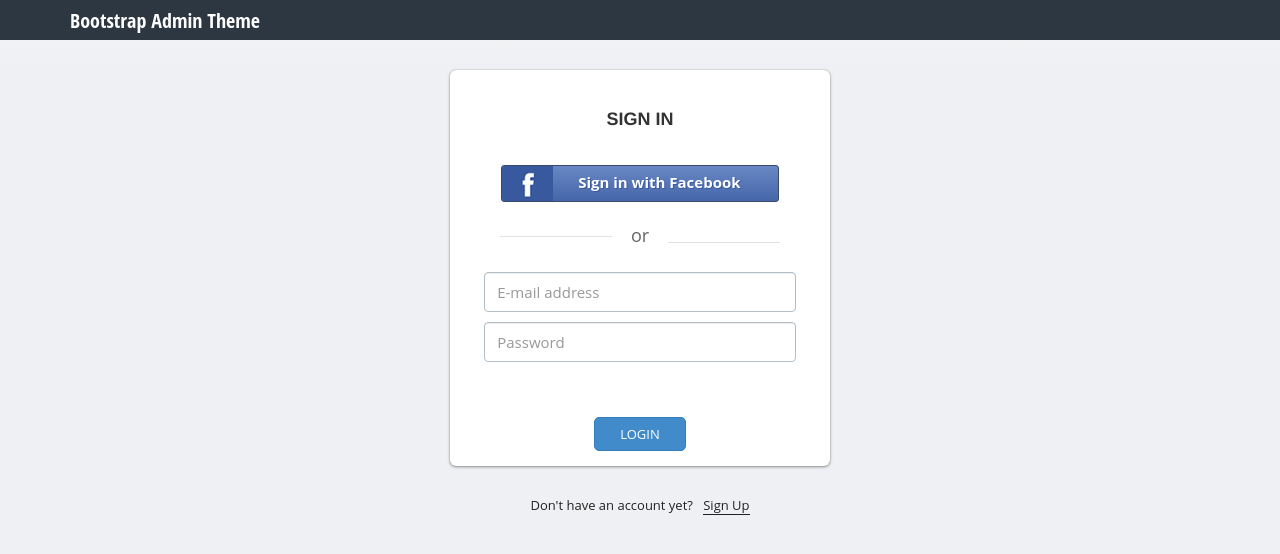
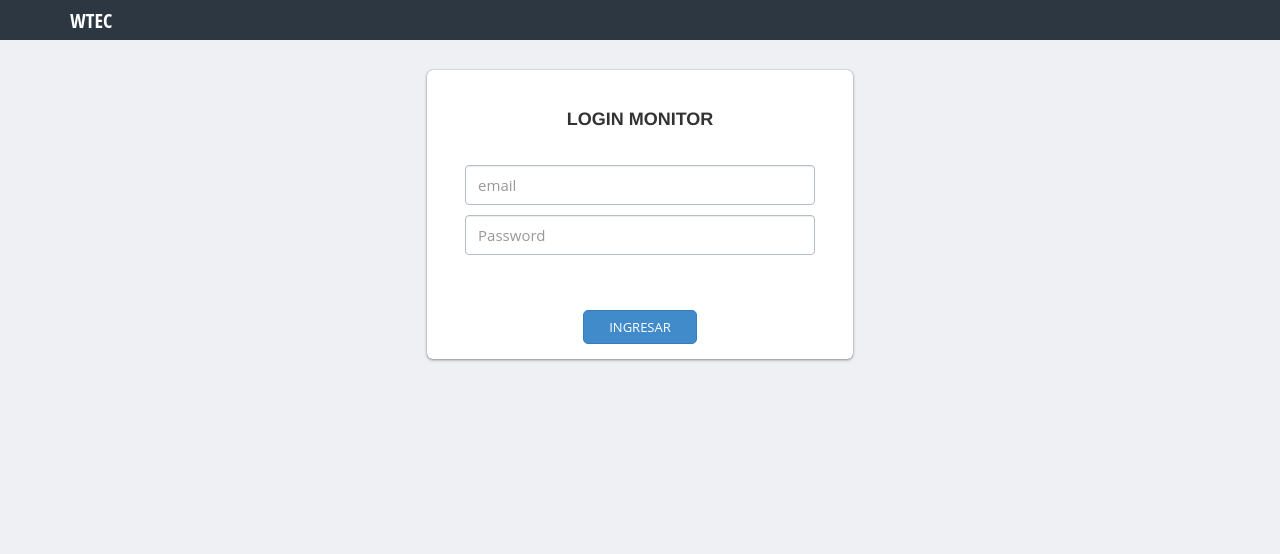
Before and after one commit to KuanYuChen/MQTTmonitor, a Flask app: template templates/login.html in a window 1280 px wide. Shown: the top 554 px of the page. Run offline with Flask 2, Linux system fonts and the light colour scheme; the template is opened without the code that fills it, so the values that code supplies are empty; some libraries are stand-ins or nearby versions.

Commit message:
se agrega simple login de autentificacion

```diff
--- a/app.py
+++ b/app.py
@@ -1,5 +1,11 @@
-from flask import Flask, render_template, session, request, redirect, Response
+import os
+
+from flask import Flask, render_template, session, request, redirect, Response, url_for
 from flask import jsonify
+from functools import wraps
+
+
+
 
 
 from db import Accionwtec
@@ -8,6 +14,7 @@ import time
 
 
 app = Flask(__name__)
+app.secret_key = os.urandom(24)
 app.debug = True
 
 #_______TIEMPOS DE MINUTOS DE DESCONEXION________#
@@ -16,10 +23,49 @@ ERROR = 10
 #_______FIN TIEMPOS___________________#
 
 
+
+
+#-------Autentificacion-----#
+
+
+def requires_auth(f):
+	@wraps(f)
+	def decorated(*args, **kwargs):
+		if 'usuario' in session:
+			if session['usuario'] != None:
+				return f(*args, **kwargs)
+		return redirect(url_for("login"))
+	return decorated
+
+#------Fin autentificacion -----------#
+
+
 #----------------RUTAS---------------#
+
 @app.route('/')
+def login():
+	return render_template('login.html')
+
+@app.route('/login', methods = ['POST'])
+def verificar():
+	email=str(request.form.get('usuario'))
+	password=str(request.form.get('password'))
+	usuario = Accionwtec.AccionWtec().usuarios(email, password)
+	if len(usuario)==1:
+		session['usuario'] = usuario[0][0]
+		return redirect(url_for("equipos"))
+	else:
+		return redirect(url_for("login"))
+
+@app.route('/logout')
+def logout():
+	session['usuario'] = None
+	return redirect(url_for("login"))
+
+
 @app.route('/monitor/')
-def  equipos():
+@requires_auth
+def equipos():
 	return render_template ('tables.html')
 
 
@@ -38,14 +84,13 @@ def conf():
 
 @app.route('/consola/<int:idTst>')
 @app.route('/consola/')
+@requires_auth
 def consola(idTst = None):
 	if idTst != None:
 		Equipo = Accionwtec.AccionWtec().listarEquipo(idTst)
 	else:
 		Equipo = None
 	return render_template ('forms.html', tst = Equipo )
-
-
 
 
 @app.route('/data/datos.json')
@@ -72,6 +117,7 @@ def  jsonEquipos():
 #--------------FUNCIONES------------#
 def tiempoPasado(conexion, equipo):
 	hoy = datetime.now()
+
 	minutos = ((hoy - conexion).seconds)//60
 	if minutos > NORMAL  and minutos < ERROR:
 		minutos = "<span class='label label-warning'>{0} Minutos</span>".format(str(minutos))
@@ -85,13 +131,9 @@ def encode(text):
 	return text.encode('utf-8')
 #--------------FIN FUNCIONES--------#
 
-
-
 def main():
 	try:
-
 		app.run(host="0.0.0.0")
-
 	except Exception, e:
 		print "Error:{0} ".format(str(e))
 
--- a/static/js/config.js
+++ b/static/js/config.js
@@ -1,6 +1,6 @@
 //Configuracion MQTT.js para consoloa de administracion TST
 host = 'dev.wtec.cl'; // hostname or IP address
-port = 8000;
+port = 10001;
 topicRespuesta = 'RESP/#';
 topicEnvioComando = 'CONTROL/'
 useTLS = false;
--- a/templates/cabecera.html
+++ b/templates/cabecera.html
@@ -39,10 +39,10 @@
 	                  <nav class="collapse navbar-collapse bs-navbar-collapse navbar-right" role="navigation">
 	                    <ul class="nav navbar-nav">
 	                      <li class="dropdown">
-	                        <a href="#" class="dropdown-toggle" data-toggle="dropdown">Usuario<b class="caret"></b></a>
+	                        <a href="#" class="dropdown-toggle" data-toggle="dropdown">{{ session['usuario'] }}<b class="caret"></b></a>
 	                        <ul class="dropdown-menu animated fadeInUp">
 	                          <li><a href="profile.html">Perfil</a></li>
-	                          <li><a href="login.html">Salir</a></li>
+	                          <li><a href="../logout">Salir</a></li>
 	                        </ul>
 	                      </li>
 	                    </ul>
@@ -59,7 +59,7 @@
 		  	<div class="sidebar content-box" style="display: block;">
                 <ul class="nav">
                     <!-- Main menu -->
-                    <li><a href="../"><i class="glyphicon glyphicon-home"></i> Dashboard</a></li>
+                    <li><a href="../monitor/"><i class="glyphicon glyphicon-home"></i> Dashboard</a></li>
 
 
                     <li class="current"><a href="../monitor/"><i class="glyphicon glyphicon-list"></i>Monitor</a></li>
--- /dev/null
+++ b/templates/cabeceralogin.html
@@ -0,0 +1,58 @@
+<!DOCTYPE html>
+<html>
+  <head>
+    <title>WTEC Monitor</title>
+    <meta name="viewport" content="width=device-width, initial-scale=1.0">
+
+    <!-- Bootstrap -->
+    <link href="{{ url_for('static', filename='bootstrap/css/bootstrap.min.css') }}" rel="stylesheet">
+
+    <!-- styles -->
+    <link href="{{ url_for('static', filename='css/styles.css') }}" rel="stylesheet">
+
+    <link href="{{ url_for('static', filename='css/forms.css') }}" rel="stylesheet">
+
+    <!-- HTML5 Shim and Respond.js IE8 support of HTML5 elements and media queries -->
+    <!-- WARNING: Respond.js doesn't work if you view the page via file:// -->
+    <!--[if lt IE 9]>
+      <script src="https://oss.maxcdn.com/libs/html5shiv/3.7.0/html5shiv.js"></script>
+      <script src="https://oss.maxcdn.com/libs/respond.js/1.3.0/respond.min.js"></script>
+    <![endif]-->
+  </head>
+  <body>
+  	<div class="header">
+	     <div class="container">
+	        <div class="row">
+	           <div class="col-md-5">
+	              <!-- Logo -->
+	              <div class="logo">
+	                 <h1><a href="index.html">WTEC</a></h1>
+	              </div>
+	           </div>
+
+	        </div>
+	     </div>
+	</div>
+
+    <div class="page-content">
+    	<div class="row">
+
+		  <div class="col-md-12">
+
+{% block contenido %}
+
+
+
+{% endblock %}
+      </div>
+    </div>
+  </div>
+
+
+
+    <script src="https://code.jquery.com/jquery.js"></script>
+    <script src="{{ url_for('static', filename='bootstrap/js/bootstrap.min.js') }}"></script>
+
+
+  </body>
+</html>
--- a/templates/login.html
+++ b/templates/login.html
@@ -1,77 +1,27 @@
-<!DOCTYPE html>
-<html>
-  <head>
-    <title>Bootstrap Admin Theme v3</title>
-    <meta name="viewport" content="width=device-width, initial-scale=1.0">
-    <!-- Bootstrap -->
-    <link href="bootstrap/css/bootstrap.min.css" rel="stylesheet">
-    <!-- styles -->
-    <link href="css/styles.css" rel="stylesheet">
+{% extends 'cabeceralogin.html'  %}
 
-    <!-- HTML5 Shim and Respond.js IE8 support of HTML5 elements and media queries -->
-    <!-- WARNING: Respond.js doesn't work if you view the page via file:// -->
-    <!--[if lt IE 9]>
-      <script src="https://oss.maxcdn.com/libs/html5shiv/3.7.0/html5shiv.js"></script>
-      <script src="https://oss.maxcdn.com/libs/respond.js/1.3.0/respond.min.js"></script>
-    <![endif]-->
-  </head>
-  <body class="login-bg">
-  	<div class="header">
-	     <div class="container">
-	        <div class="row">
-	           <div class="col-md-12">
-	              <!-- Logo -->
-	              <div class="logo">
-	                 <h1><a href="index.html">Bootstrap Admin Theme</a></h1>
-	              </div>
-	           </div>
-	        </div>
-	     </div>
-	</div>
+{% block contenido %}
 
-	<div class="page-content container">
 		<div class="row">
 			<div class="col-md-4 col-md-offset-4">
 				<div class="login-wrapper">
 			        <div class="box">
+
 			            <div class="content-wrap">
-			                <h6>Sign In</h6>
-			                <div class="social">
-	                            <a class="face_login" href="#">
-	                                <span class="face_icon">
-	                                    <img src="images/facebook.png" alt="fb">
-	                                </span>
-	                                <span class="text">Sign in with Facebook</span>
-	                            </a>
-	                            <div class="division">
-	                                <hr class="left">
-	                                <span>or</span>
-	                                <hr class="right">
-	                            </div>
-	                        </div>
-			                <input class="form-control" type="text" placeholder="E-mail address">
-			                <input class="form-control" type="password" placeholder="Password">
+			                <h6>Login monitor</h6>
+			    			<form method="post" action="login" id="formlogin">
+			                <input class="form-control" type="text" placeholder="email"  name="usuario">
+			                <input class="form-control" type="password" placeholder="Password" name="password">
 			                <div class="action">
-			                    <a class="btn btn-primary signup" href="index.html">Login</a>
+			                    <button type="submit" class="btn btn-primary signup" id="login" >ingresar</button>
 			                </div>
+			                </form>
 			            </div>
 			        </div>
 
-			        <div class="already">
-			            <p>Don't have an account yet?</p>
-			            <a href="signup.html">Sign Up</a>
-			        </div>
+
 			    </div>
 			</div>
 		</div>
-	</div>
 
-
-
-    <!-- jQuery (necessary for Bootstrap's JavaScript plugins) -->
-    <script src="https://code.jquery.com/jquery.js"></script>
-    <!-- Include all compiled plugins (below), or include individual files as needed -->
-    <script src="bootstrap/js/bootstrap.min.js"></script>
-    <script src="js/custom.js"></script>
-  </body>
-</html>
+{% endblock %}
```
Also changed, not shown: db/Accionwtec.py (+7 -0 lines), static/js/tables.js (+9 -2 lines), templates/tables.html (+8 -5 lines), static/js/login.js (added), 1 other file.
